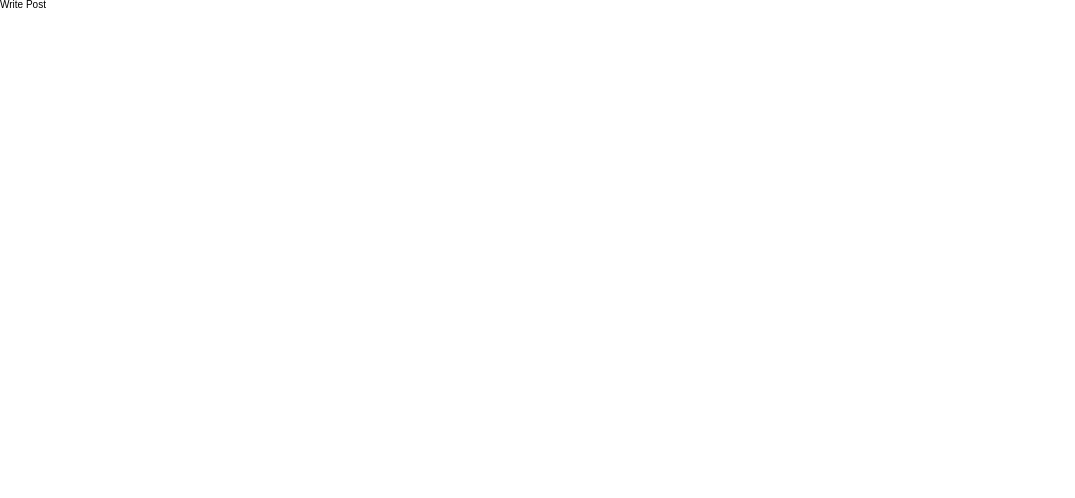
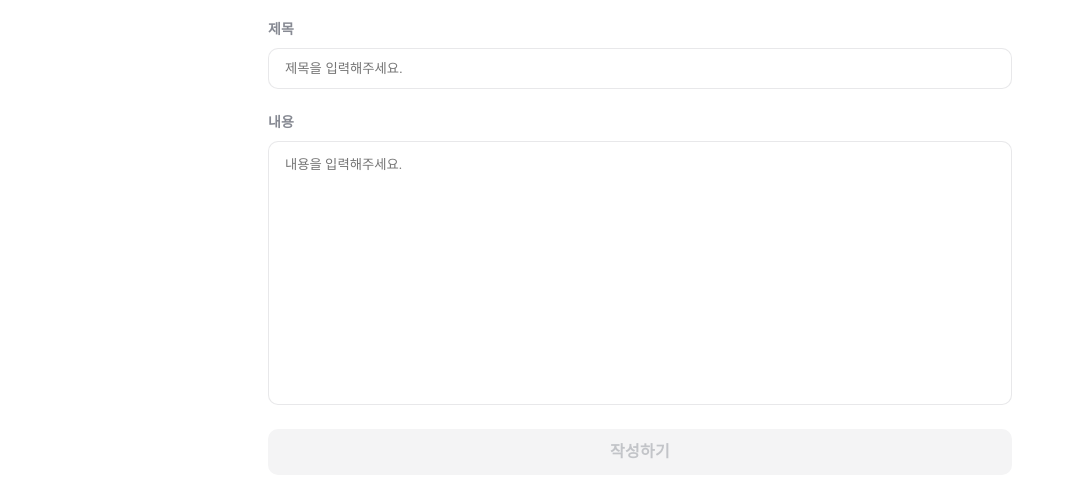
Before and after one commit to LikeLion13-Blog-Project/Frontend-Project-Day1, a React (Vite) app: page /write in a window 1280 px wide. Shown: the top 498 px of the page, without its empty margins (0-1075 px from the left). Built offline with nearby package versions, Linux system fonts and the light colour scheme; a web font is replaced by a local one.

Commit message:
feat: implement post creation form with title, content, and submit button

```diff
--- /dev/null
+++ b/src/components/WritePost/ContentSection.jsx
@@ -0,0 +1,50 @@
+import React from "react";
+import styled from "styled-components";
+
+export default function ContentSection({ content, onChangeContent }) {
+  return (
+    <ContentSectionWrapper>
+      <label htmlFor="contentInput">내용</label>
+      <textarea
+        id="contentInput"
+        placeholder="내용을 입력해주세요."
+        value={content}
+        onChange={onChangeContent}
+      />
+    </ContentSectionWrapper>
+  );
+}
+
+const ContentSectionWrapper = styled.section`
+  display: flex;
+  flex-direction: column;
+  gap: 0.8rem;
+  width: 100%;
+  max-width: 74.4rem;
+
+  > label {
+    color: var(--text-tertiary, #878a93);
+
+    /* label/medium-bold */
+    font-family: Pretendard;
+    font-size: 1.4rem;
+    font-style: normal;
+    font-weight: 700;
+    line-height: 142.9%; /* 2.0006rem */
+    letter-spacing: 0.0203rem;
+  }
+
+  > textarea {
+    display: flex;
+    padding: 1.2rem 1.6rem;
+    min-height: 26.4rem;
+    resize: none;
+    align-items: center;
+    align-self: stretch;
+
+    border-radius: 1rem;
+    border: 1px solid var(--surface-secondary, rgba(112, 115, 124, 0.16));
+
+    font-family: Pretendard;
+  }
+`;
--- /dev/null
+++ b/src/components/WritePost/TitleSection.jsx
@@ -0,0 +1,46 @@
+import React from "react";
+import styled from "styled-components";
+
+export default function TitleSection({ title, onChangeTitle }) {
+  return (
+    <TitleSectionWrapper>
+      <label htmlFor="titleInput">제목</label>
+      <input
+        id="titleInput"
+        placeholder="제목을 입력해주세요."
+        value={title}
+        onChange={onChangeTitle}
+      />
+    </TitleSectionWrapper>
+  );
+}
+
+const TitleSectionWrapper = styled.section`
+  display: flex;
+  flex-direction: column;
+  gap: 0.8rem;
+  width: 100%;
+  max-width: 74.4rem;
+
+  > label {
+    color: var(--text-tertiary, #878a93);
+
+    /* label/medium-bold */
+    font-family: Pretendard;
+    font-size: 1.4rem;
+    font-style: normal;
+    font-weight: 700;
+    line-height: 142.9%; /* 2.0006rem */
+    letter-spacing: 0.0203rem;
+  }
+
+  > input {
+    display: flex;
+    padding: 1.2rem 1.6rem;
+    align-items: center;
+    align-self: stretch;
+
+    border-radius: 1rem;
+    border: 1px solid var(--surface-secondary, rgba(112, 115, 124, 0.16));
+  }
+`;
--- /dev/null
+++ b/src/components/WritePost/WriteButton.jsx
@@ -0,0 +1,39 @@
+import React from "react";
+import styled from "styled-components";
+
+export default function WriteButton({ disabled }) {
+  return (
+    <WriteButtonWrapper type="submit" disabled={disabled} $disabled={disabled}>
+      작성하기
+    </WriteButtonWrapper>
+  );
+}
+
+const WriteButtonWrapper = styled.button`
+  width: 100%;
+  max-width: 74.4rem;
+  padding: 1.2rem 1.6rem;
+
+  border-radius: 1rem;
+  border: none;
+  background: ${({ $disabled }) =>
+    $disabled
+      ? "var(--button-disable, #f4f4f5)"
+      : "var(--button-primary, #005fcc)"};
+
+  color: ${({ $disabled }) =>
+    $disabled ? "var(--icon-quaternary, #c2c4c8)" : "#fff"};
+  text-align: center;
+
+  text-align: center;
+
+  /* label/large-bold */
+  font-family: Pretendard;
+  font-size: 1.6rem;
+  font-style: normal;
+  font-weight: 700;
+  line-height: 142.9%; /* 2.2864rem */
+  letter-spacing: 0.0232rem;
+
+  cursor: ${({ $disabled }) => ($disabled ? "not-allowed" : "pointer")};
+`;
--- a/src/pages/WritePost.jsx
+++ b/src/pages/WritePost.jsx
@@ -1,7 +1,76 @@
+import styled from "styled-components";
+import TitleSection from "../components/WritePost/TitleSection";
+import ContentSection from "../components/WritePost/ContentSection";
+import WriteButton from "../components/WritePost/WriteButton";
+import { useEffect, useState } from "react";
+
 export default function WritePost() {
+  const [title, setTitle] = useState("");
+  const [content, setContent] = useState("");
+  const [disabled, setDisabled] = useState(true);
+
+  const onChangeTitle = (e) => {
+    setTitle(e.target.value.trim());
+  };
+
+  const onChangeContent = (e) => {
+    setContent(e.target.value.trim());
+  };
+
+  const onSubmit = (e) => {
+    e.preventDefault();
+
+    fetch(`${import.meta.env.VITE_API_URL}/articles`, {
+      method: "POST",
+      headers: {
+        "Content-Type": "application/json",
+        Authorization: `Bearer ${localStorage.getItem("access_token")}`,
+      },
+      body: JSON.stringify({
+        title,
+        content,
+      }),
+    })
+      .then((response) => {
+        if (!response.ok) {
+          throw new Error("something went wrong");
+        }
+        return response.json();
+      })
+      .then((data) => {
+        console.log("Post created:", data);
+        setTitle("");
+        setContent("");
+        // ✅ 여기서 redirect를 해줘야 함
+        // 글 리스트로 이동
+        // 뒤로 가기 막기
+      })
+      .catch((error) => {
+        console.error("Error creating post:", error);
+      });
+  };
+
+  useEffect(() => {
+    if (title && content) {
+      setDisabled(false);
+    } else {
+      setDisabled(true);
+    }
+  }, [title, content]);
+
   return (
-    <div>
-      <h1>Write Post</h1>
-    </div>
+    <WritePostContainer onSubmit={onSubmit}>
+      <TitleSection title={title} onChangeTitle={onChangeTitle} />
+      <ContentSection content={content} onChangeContent={onChangeContent} />
+      <WriteButton disabled={disabled} />
+    </WritePostContainer>
   );
 }
+
+const WritePostContainer = styled.form`
+  display: flex;
+  flex-direction: column;
+  align-items: center;
+  padding: 2rem;
+  gap: 2.4rem;
+`;
```
Also changed, not shown: 1 other file (tests, documents, lock files or other folders).
